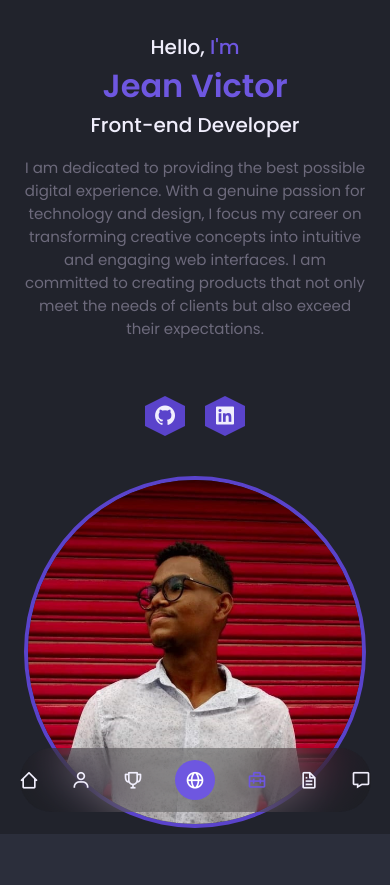
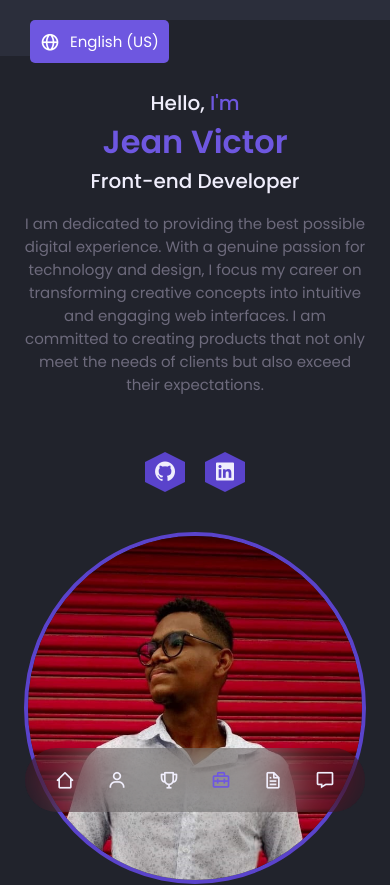
Before and after one commit to DJeanS03/myPortfolio, a React (Vite) app: page / in a window 390 px wide. Shown: the top 885 px of the page. Built offline with nearby package versions, Linux system fonts and the light colour scheme.

Commit message:
fix mobile menu

```diff
--- a/src/components/Header/index.tsx
+++ b/src/components/Header/index.tsx
@@ -1,7 +1,8 @@
-import { useEffect, useState } from "react";
+import { useEffect } from "react";
 import { HeaderContainer } from "./styles";
 
 import Logo from "../../assets/Logo.svg";
+import { LanguageButton } from "../../pages/Home/components/LanguageButton";
 
 interface Props {
   Catch: boolean;
@@ -49,49 +50,12 @@ export function Header({ Catch, language, onLanguageChange }: Props) {
     };
   }, []);
 
-  const [showLanguageOptions, setShowLanguageOptions] = useState(false);
-  const [languageName, setLanguageName] = useState("");
-
-  const handleToggleLanguageOptions = () => {
-    setShowLanguageOptions(!showLanguageOptions);
-  };
-
-  const handleLanguageChange = (lang: string) => {
-    onLanguageChange(lang);
-    setShowLanguageOptions(false);
-  };
-
-  useEffect(() => {
-    if (language === "en") {
-      setLanguageName("English (US)");
-    } else if (language === "pt") {
-      setLanguageName("Português (Brasil)");
-    }
-  }, [language]);
-
   return (
     <HeaderContainer>
       <nav className={Catch ? "nav container blur-header" : "nav container"}>
         <a href="#" className="nav__logo">
           <img src={Logo} width={30} /> Jean <span>Victor</span>
         </a>
-
-        {/*       <div className="language-container">
-          <button className="toggle-btn" onClick={handleToggleLanguageOptions}>
-            <i className="bx bx-globe"></i>
-            {languageName}
-          </button>
-          {showLanguageOptions && (
-            <div className="language-options">
-              <button onClick={() => handleLanguageChange("en")}>
-                English (US)
-              </button>
-              <button onClick={() => handleLanguageChange("pt")}>
-                Português (Brasil)
-              </button>
-            </div>
-          )}
-        </div> */}
 
         <div className="nav__menu" id="nav-menu">
           <ul className="nav__list">
@@ -131,28 +95,15 @@ export function Header({ Catch, language, onLanguageChange }: Props) {
                 {language === "en" ? "Contact" : "Contato"}
               </a>
             </li>
-            <div className="language-container">
-              <button
-                className="toggle-btn"
-                onClick={handleToggleLanguageOptions}
-              >
-                <i className="bx bx-globe"></i>
-                <span className="language__name">{languageName}</span>
-              </button>
-              {showLanguageOptions && (
-                <div className="language-options">
-                  <button onClick={() => handleLanguageChange("en")}>
-                    English (US)
-                  </button>
-                  <button onClick={() => handleLanguageChange("pt")}>
-                    Português (Brasil)
-                  </button>
-                </div>
-              )}
-            </div>
           </ul>
         </div>
       </nav>
+          <div className="haha">
+            <LanguageButton
+              language={language}
+              onLanguageChange={onLanguageChange}
+            />
+          </div>
     </HeaderContainer>
   );
 }
--- a/src/components/Header/styles.ts
+++ b/src/components/Header/styles.ts
@@ -2,7 +2,7 @@ import styled from "styled-components";
 
 export const HeaderContainer = styled.header`
   position: fixed;
-  width: 100%;
+  width: 100vw;
   top: 0;
   left: 0;
   z-index: var(--z-fixed);
@@ -40,65 +40,20 @@ export const HeaderContainer = styled.header`
 
   .nav__menu {
     width: initial;
+    display: flex;
+    gap: 2rem;
   }
 
-  .language-container {
-    position: relative;
-    display: inline-block;
-  }
-
-  .toggle-btn {
-    background-color: rgb(110, 87, 224);
-    color: #fff;
-    padding: 0.625rem;
-    border: none;
-    border-radius: 5px;
-    cursor: pointer;
-    display: flex;
-    align-items: center;
-    justify-content: center;
-    gap: 0.625rem;
-    white-space: nowrap;
-    overflow: hidden;
-    text-overflow: ellipsis;
-  }
-
-  .toggle-btn i {
-    font-size: 20px;
-  }
-
-  .language-options {
+  .haha {
     position: absolute;
-    min-width: 100%;
-    top: 100%;
-    left: 0;
-    display: block;
-    margin-top: 5px;
-    padding: 0.313rem 0;
-    background-color: hsla(0, 0%, 10%, 0.8);
-    backdrop-filter: blur(24px);
-    -webkit-backdrop-filter: blur(24px);
-    border-radius: 0.313rem;
-    box-shadow: 0px 4px 8px rgba(0, 0, 0, 0.1);
-  }
-
-  .language-options button {
-    display: block;
-    width: 100%;
-    padding: 0.313rem 0.625rem;
-    border: none;
-    background-color: transparent;
-    color: #fff;
-    cursor: pointer;
-  }
-
-  .language-options button:hover {
-    background-color: rgb(90, 67, 203);
+    right: 20px;
   }
 
   @media screen and (max-width: 898px) {
     display: flex;
-    justify-content: center;
+    position: relative;
+    flex-direction: column;
+    align-items: center;
 
     .nav__logo {
       display: none;
@@ -108,11 +63,16 @@ export const HeaderContainer = styled.header`
       display: block;
     }
 
-    .nav {
+    .nav__menu {
+      display: flex;
+      justify-content: center;
+    }
+
+    .nav__list {
       position: fixed;
       bottom: 2rem;
 
-      max-width: 90%;
+      max-width: 90vw;
       z-index: 1000;
       height: calc(var(--header-height) + 0.5rem);
 
@@ -130,51 +90,15 @@ export const HeaderContainer = styled.header`
       font-size: 0;
     }
 
-    .nav__item:nth-child(4) {
-      order: 4;
-    }
-
-    .nav__item:nth-child(5) {
-      order: 5;
-    }
-
-    .nav__item:nth-child(6) {
-      order: 6;
-    }
-
-    .language-container {
-      order: 3;
-    }
-
-    .language-options {
-      top: auto;
-      bottom: 130%;
-      left: 50%;
-      transform: translateX(-50%);
-      margin-top: 0;
-      margin-bottom: 5px;
-      min-width: 11rem;
-    }
-
-    .language__name {
-      display: none;
-    }
-
-    .toggle-btn {
-      flex-direction: column;
-      border-radius: 99999px;
+    .haha {
+      position: absolute;
+      left: 0;
     }
   }
 
-  @media screen and (max-width: 576px) {
+  @media screen and (max-width: 321px) {
     .nav__list {
-      column-gap: 2rem;
-    }
-  }
-
-  @media screen and (max-width: 376px) {
-    .nav__list {
-      column-gap: 0.75rem;
+      column-gap: 1.5rem;
     }
   }
 
--- /dev/null
+++ b/src/pages/Home/components/LanguageButton/index.tsx
@@ -0,0 +1,81 @@
+import { useEffect, useState } from "react";
+import { LanguageButtonContainer } from "./styles";
+
+interface Props {
+  language: string;
+  onLanguageChange: (selectedLanguage: string) => void;
+}
+
+export function LanguageButton({ language, onLanguageChange }: Props) {
+  const [showLanguageOptions, setShowLanguageOptions] = useState(false);
+  const [languageName, setLanguageName] = useState("");
+  const [scrolled, setScrolled] = useState(false);
+
+  const handleToggleLanguageOptions = () => {
+    setShowLanguageOptions(!showLanguageOptions);
+  };
+
+  const handleLanguageChange = (lang: string) => {
+    onLanguageChange(lang);
+    setShowLanguageOptions(false);
+  };
+
+  useEffect(() => {
+    const handleScroll = () => {
+      const scrollTop = window.scrollY;
+      const innerWidth = window.innerWidth;
+
+      if (scrollTop > 10 && innerWidth > 898) {
+        setScrolled(true);
+      } else {
+        setScrolled(false);
+      }
+    };
+    window.addEventListener("scroll", handleScroll);
+
+    // Certifique-se de remover o ouvinte de rolagem ao desmontar o componente
+    return () => {
+      window.removeEventListener("scroll", handleScroll);
+    };
+  }, []);
+
+  useEffect(() => {
+    if (scrolled) {
+      // Se a página foi rolada e a largura da janela é maior que 898px, defina a classe "hidden" em "language__name"
+      setLanguageName("hidden");
+    } else {
+      // Caso contrário, defina o texto normalmente
+      if (language === "en") {
+        setLanguageName("English (US)");
+      } else if (language === "pt") {
+        setLanguageName("Português (Brasil)");
+      }
+    }
+  }, [language, scrolled]);
+
+  return (
+    <LanguageButtonContainer>
+      <div className="language-container">
+        <button className="toggle-btn" onClick={handleToggleLanguageOptions}>
+          <i className="bx bx-globe"></i>
+          <span
+            className={`language__name ${scrolled ? "hidden" : ""}`}
+            style={{ transition: "opacity 0.3s" }}
+          >
+            {languageName}
+          </span>
+        </button>
+        {showLanguageOptions && (
+          <div className="language-options">
+            <button onClick={() => handleLanguageChange("en")}>
+              English (US)
+            </button>
+            <button onClick={() => handleLanguageChange("pt")}>
+              Português (Brasil)
+            </button>
+          </div>
+        )}
+      </div>
+    </LanguageButtonContainer>
+  );
+}
--- /dev/null
+++ b/src/pages/Home/components/LanguageButton/styles.ts
@@ -0,0 +1,73 @@
+import styled from "styled-components";
+
+export const LanguageButtonContainer = styled.header`
+  .language-container {
+    position: relative;
+    display: inline-block;
+  }
+
+  .toggle-btn {
+    background-color: rgb(110, 87, 224);
+    color: #fff;
+    padding: 0.625rem;
+    border: none;
+    border-radius: 5px;
+    cursor: pointer;
+    display: flex;
+    align-items: center;
+    justify-content: center;
+    gap: 0.625rem;
+    white-space: nowrap;
+    overflow: hidden;
+    text-overflow: ellipsis;
+  }
+
+  .toggle-btn i {
+    font-size: 20px;
+  }
+
+  .language-options {
+    position: absolute;
+    min-width: 100%;
+    top: 100%;
+    right: 0px;
+    display: block;
+    margin-top: 5px;
+    padding: 0.313rem 0;
+    background-color: hsla(0, 0%, 10%, 0.8);
+    backdrop-filter: blur(24px);
+    -webkit-backdrop-filter: blur(24px);
+    border-radius: 0.313rem;
+    box-shadow: 0px 4px 8px rgba(0, 0, 0, 0.1);
+  }
+
+  .language-options button {
+    display: block;
+    width: 100%;
+    padding: 0.313rem 0.625rem;
+    border: none;
+    background-color: transparent;
+    color: #fff;
+    cursor: pointer;
+  }
+
+  .language-options button:hover {
+    background-color: rgb(90, 67, 203);
+  }
+
+  @media screen and (max-width: 898px) {
+    position: relative;
+    width: 100%;
+    top: 20px;
+    left: 30px;
+    background-color: hsl(228, 15%, 15%);
+  }
+
+  .language__name {
+    transition: all 10s;
+  }
+
+  .hidden {
+    display: none;
+  }
+`;
```
Also changed, not shown: src/pages/Home/index.tsx (+16 -11 lines).
